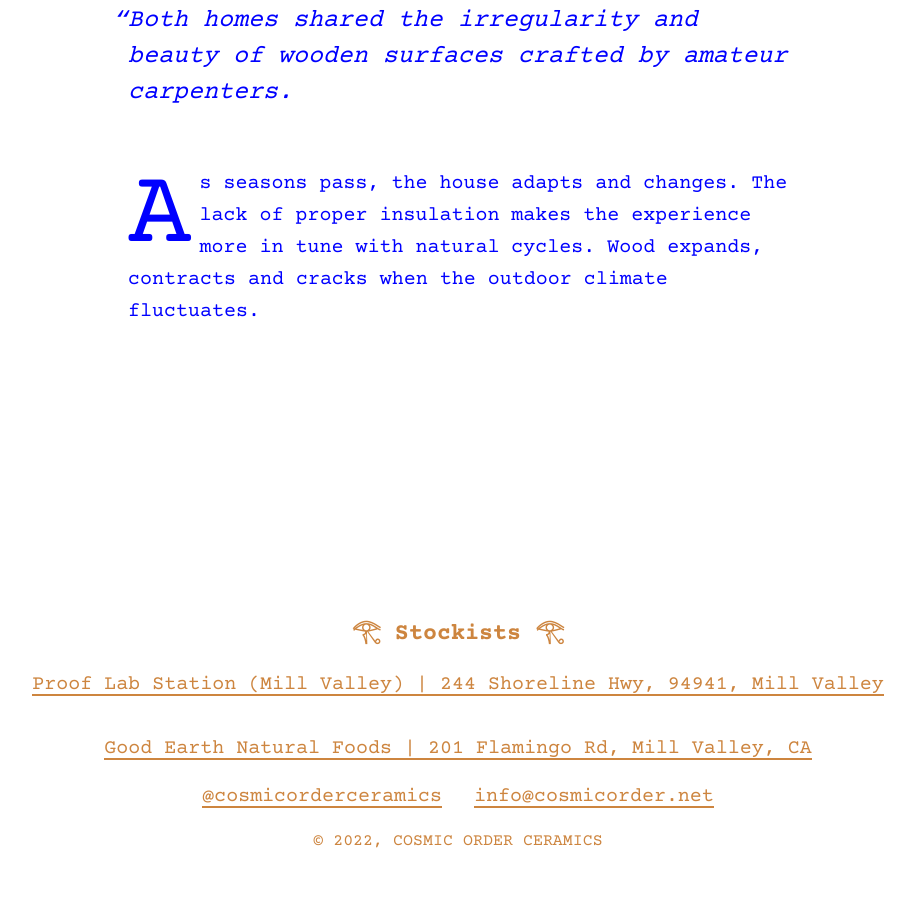
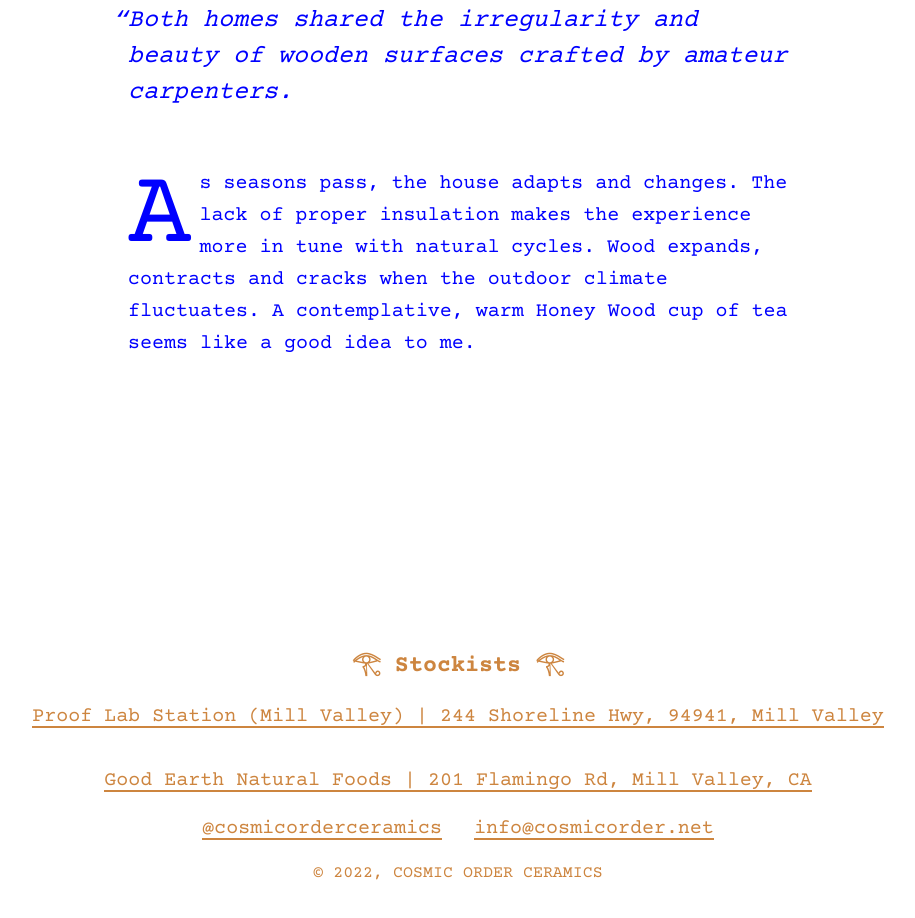
Before and after one commit to carlasushi/cosmic-newlook, an Eleventy site: page src/blog/2022-08-24-honey-wood-series.html in a window 1280 px wide. Shown: the part 2386-3304 px from the top of the page, without its empty margins (182-1097 px from the left). Built offline with nearby package versions, Linux system fonts and the light colour scheme; Eleventy itself is replaced by a stand-in of ours; files that its build step writes are made by us from their sources.

Commit message:
contemplative

```diff
--- a/src/blog/2022-08-24-honey-wood-series.html
+++ b/src/blog/2022-08-24-honey-wood-series.html
@@ -42,6 +42,6 @@ tags:
 <blockquote>Both homes shared the irregularity and beauty of wooden surfaces crafted by amateur carpenters.</blockquote>
 
 <p class="u-drop-cap-large">
-    As seasons pass, the house adapts and changes. The lack of proper insulation makes the experience more in tune with natural cycles. Wood expands, contracts and cracks when the outdoor climate fluctuates.
+    As seasons pass, the house adapts and changes. The lack of proper insulation makes the experience more in tune with natural cycles. Wood expands, contracts and cracks when the outdoor climate fluctuates.  A contemplative, warm Honey Wood cup of tea seems like a good idea to me.
 </p>
 <!--kg-card-end: html-->
```
